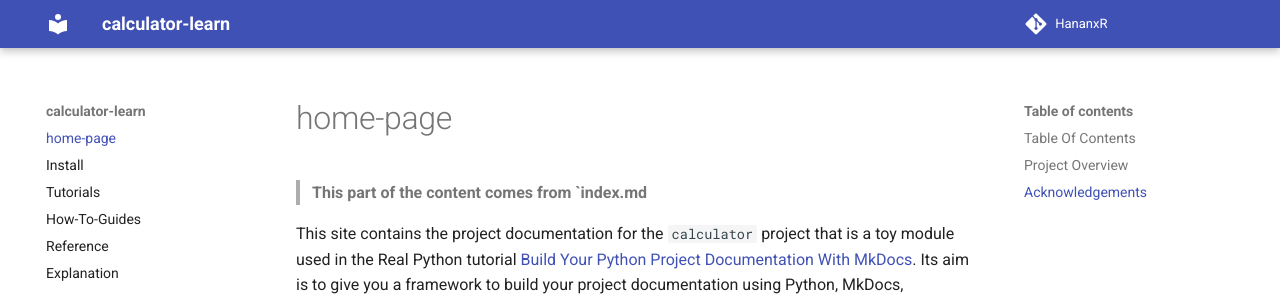
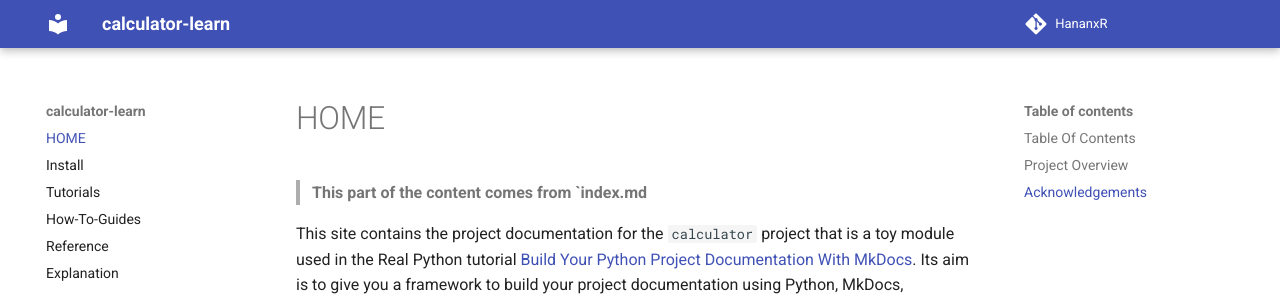
Before and after one commit to HananxR/calculator, an MkDocs documentation site: the page built from docs/index.md, in a window 1280 px wide and 1105 px high. Shown: the top 296 px of the window. Built offline with MkDocs 1.6.1 and Material for MkDocs 9.7.7, drawn with Linux system fonts in a browser that asks for light colours; comment, search, counter and statistics services are not loaded; some of the changed lines change nothing that is shown.

Commit message:
优化yml

```diff
--- a/mkdocs.yml
+++ b/mkdocs.yml
@@ -22,7 +22,7 @@ plugins:
   - mkdocstrings
 
 nav:
-  - home-page: index.md
+  - HOME: index.md
   - install.md
   - tutorials.md
   - How-To-Guides: how-to-guides.md
```
Also changed, not shown: site/404.html, site/explanation/index.html, site/how-to-guides/index.html, site/index.html, site/install/index.html, site/reference/index.html, site/tutorials/index.html.
